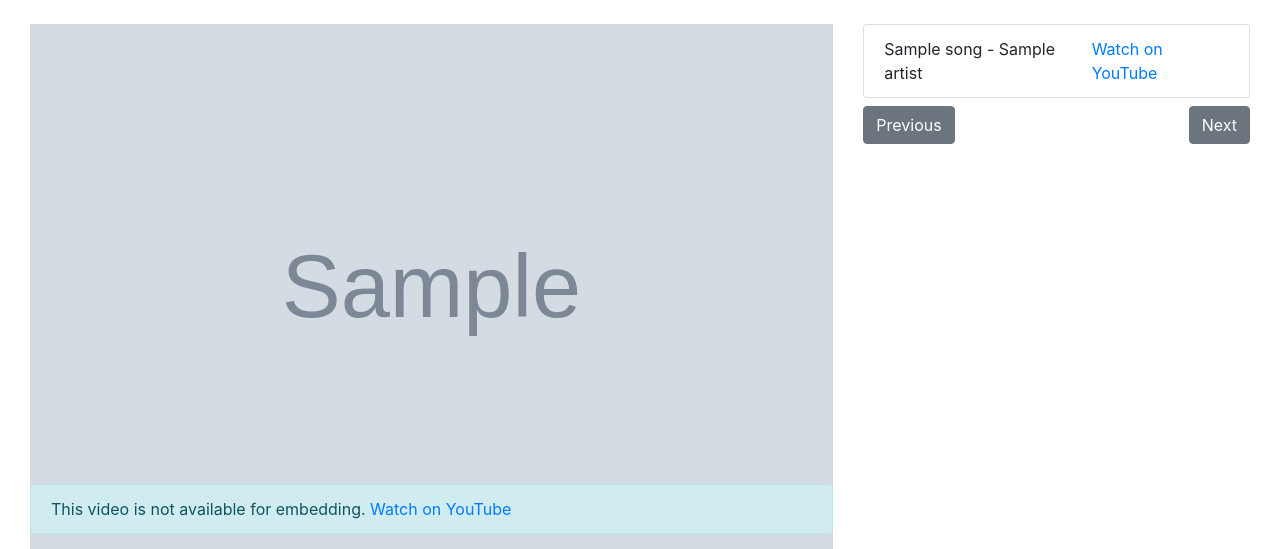
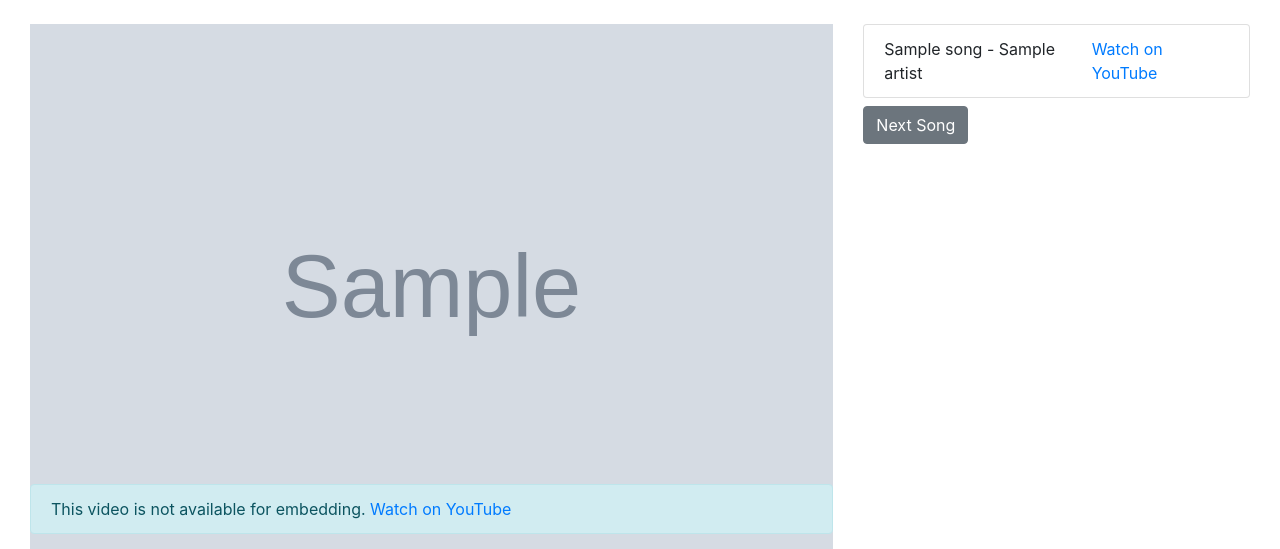
Before and after one commit to tristenwallace/karaoke-app, a Flask app: template app/templates/session.html in a window 1280 px wide. Shown: the part 56-605 px from the top of the page. Run offline with Flask 3, Linux system fonts and the light colour scheme; the template is opened without the code that fills it: most values are stand-ins (such as "Sample title", 1, 10 or a date in 2020); grey boxes marked "Sample" are stand-in pictures; some libraries are stand-ins or nearby versions.

```diff
--- a/app/models.py
+++ b/app/models.py
@@ -14,6 +14,7 @@ class Session(db.Model):
     created_at = db.Column(db.DateTime, default=db.func.now())
     participants = db.relationship('Participant', backref='session', lazy=True)
     songs = db.relationship('SongsQueue', backref='session', lazy=True)
+    #currentSongIndex = db.
 
 class Participant(db.Model):
     id = db.Column(db.Integer, primary_key=True)
--- a/app/static/js/modules/songQueue.js
+++ b/app/static/js/modules/songQueue.js
@@ -3,15 +3,7 @@ import { updateVideo, embedVideo } from './videoPlayer.js';
 export function initializeButtonHandlers() {
     let currentSongIndex = 0;
     const songQueueItems = document.querySelectorAll('#songQueue .list-group-item');
-    const prevSongButton = document.getElementById('prevSong');
     const nextSongButton = document.getElementById('nextSong');
-
-    prevSongButton.addEventListener('click', function() {
-        if (currentSongIndex > 0) {
-            currentSongIndex--;
-            updateVideo(currentSongIndex, '#songQueue .list-group-item', embedVideo);
-        }
-    });
 
     nextSongButton.addEventListener('click', function() {
         if (currentSongIndex < songQueueItems.length - 1) {
--- a/app/templates/session.html
+++ b/app/templates/session.html
@@ -4,6 +4,7 @@
 
 {% block content %}
 <div class="container-fluid mt-4">
+    {% if song_queue %}
     <div class="container-fluid mt-4">
         <!-- Video and Queue Section -->
         <div class="row">
@@ -14,6 +15,8 @@
                 </div>
             </div>
             <div class="col-lg-4">
+                <!-- Song Queue -->
+
                 <!-- Song Queue -->
                 <div id="songQueue" class="song-queue" style="max-height: 500px; overflow-y: auto;">
                     <ul class="list-group" id="queueList">
@@ -29,11 +32,12 @@
                 </div>
                 <!-- Queue Navigation Buttons -->
                 <div class="mt-2 d-flex justify-content-between">
-                    <button id="prevSong" class="btn btn-secondary">Previous</button>
-                    <button id="nextSong" class="btn btn-secondary">Next</button>
+                    <button id="nextSong" class="btn btn-secondary">Next Song</button>
                 </div>
             </div>
         </div>
+    </div>
+    {% endif %}
 
     <!-- Add Songs to Queue -->
     <div class="jumbotron p4 mt-5">
```
